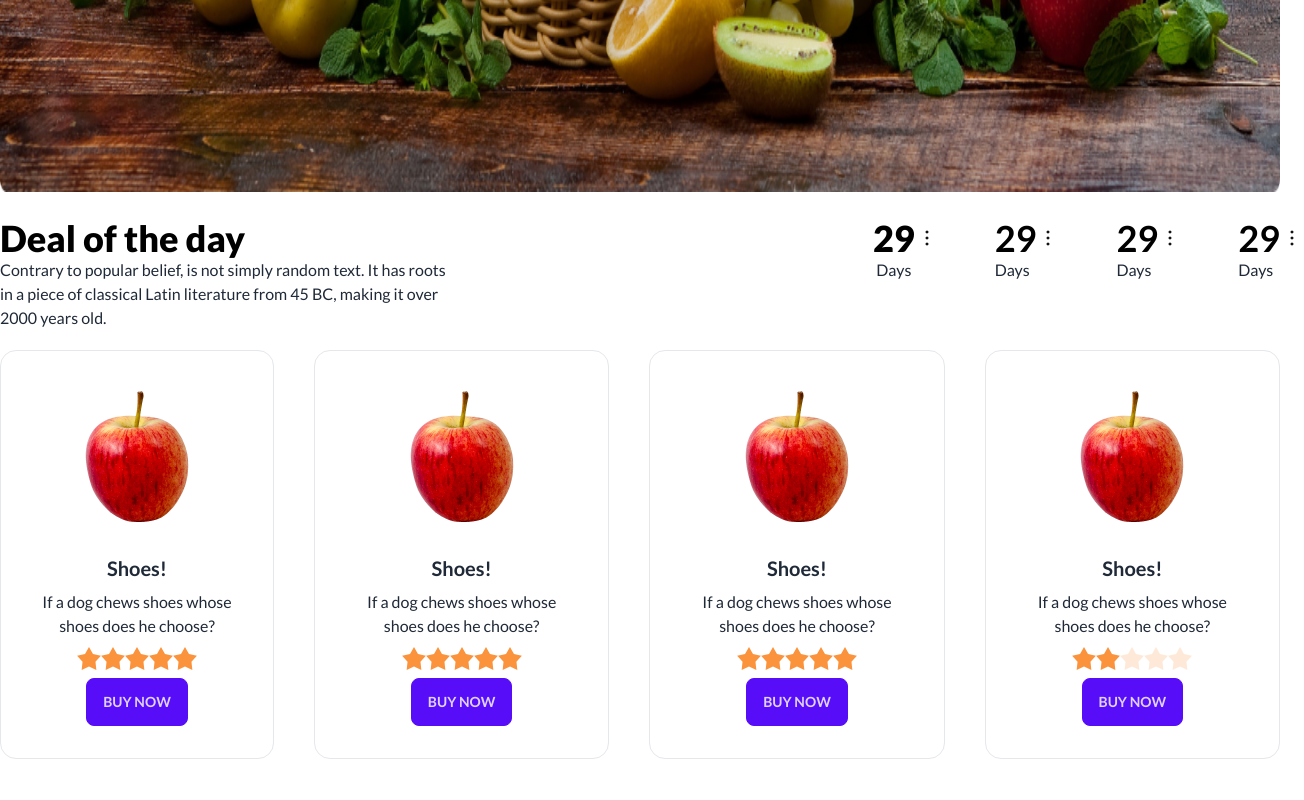
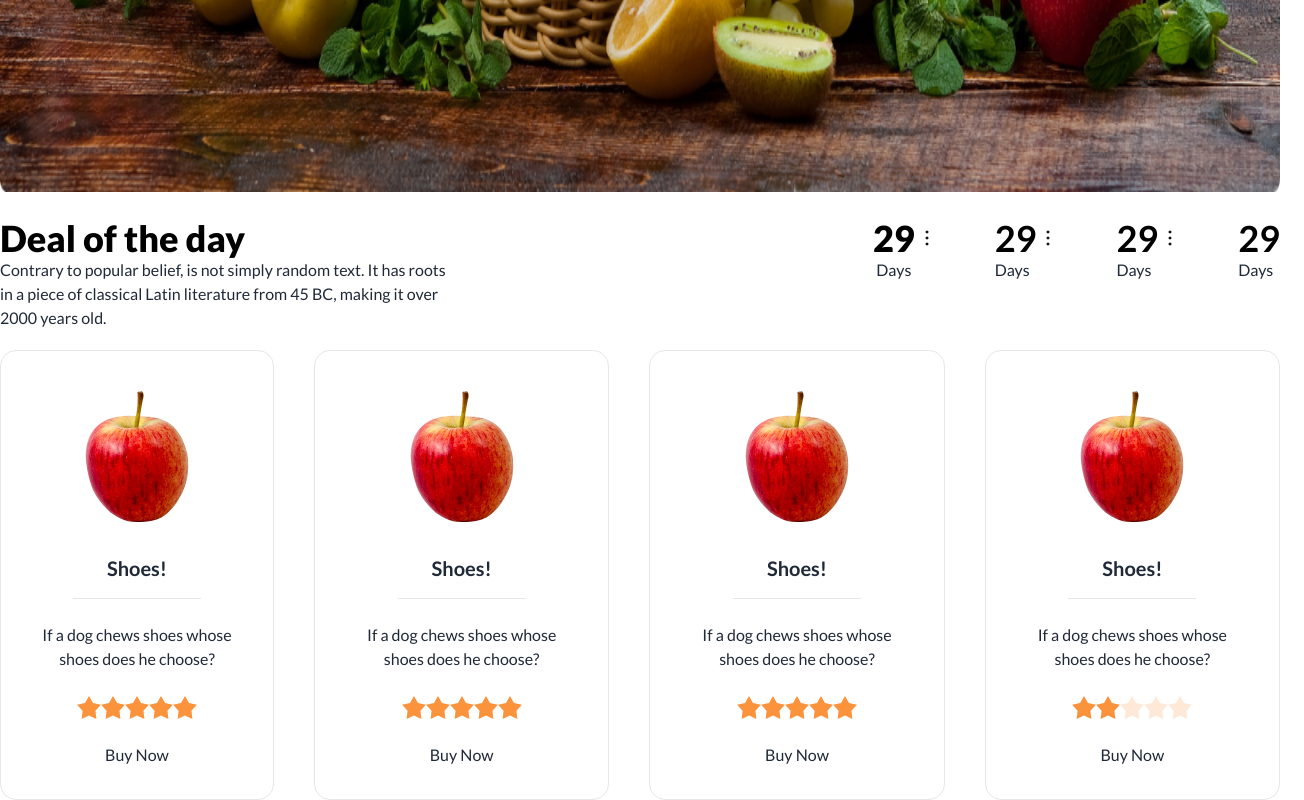
Before and after one commit to shakibahmedbd/fruit-brust, a plain HTML site: page index.html in a window 1280 px wide. Shown: the part 884-1684 px from the top of the page, 1304 px wide, since content can reach past the window. Before the commit the page ends 1643 px from the top, so only its background shows below. Drawn offline with nearby package versions, Linux system fonts and the light colour scheme; grey boxes are pictures that could not be loaded.

Commit message:
added cards

```diff
--- a/index.html
+++ b/index.html
@@ -135,12 +135,7 @@
             <p>Days</p>
           </div>
           <div class="relative">
-            <h3 class="text-4xl font-bold text-black">29 <span class="absolute top-2"><svg
-                  xmlns="http://www.w3.org/2000/svg" width="24" height="24" viewBox="0 0 24 24" fill="none">
-                  <path
-                    d="M12 6.75C11.8011 6.75 11.6103 6.67098 11.4697 6.53033C11.329 6.38968 11.25 6.19891 11.25 6C11.25 5.80109 11.329 5.61032 11.4697 5.46967C11.6103 5.32902 11.8011 5.25 12 5.25C12.1989 5.25 12.3897 5.32902 12.5303 5.46967C12.671 5.61032 12.75 5.80109 12.75 6C12.75 6.19891 12.671 6.38968 12.5303 6.53033C12.3897 6.67098 12.1989 6.75 12 6.75ZM12 12.75C11.8011 12.75 11.6103 12.671 11.4697 12.5303C11.329 12.3897 11.25 12.1989 11.25 12C11.25 11.8011 11.329 11.6103 11.4697 11.4697C11.6103 11.329 11.8011 11.25 12 11.25C12.1989 11.25 12.3897 11.329 12.5303 11.4697C12.671 11.6103 12.75 11.8011 12.75 12C12.75 12.1989 12.671 12.3897 12.5303 12.5303C12.3897 12.671 12.1989 12.75 12 12.75ZM12 18.75C11.8011 18.75 11.6103 18.671 11.4697 18.5303C11.329 18.3897 11.25 18.1989 11.25 18C11.25 17.8011 11.329 17.6103 11.4697 17.4697C11.6103 17.329 11.8011 17.25 12 17.25C12.1989 17.25 12.3897 17.329 12.5303 17.4697C12.671 17.6103 12.75 17.8011 12.75 18C12.75 18.1989 12.671 18.3897 12.5303 18.5303C12.3897 18.671 12.1989 18.75 12 18.75Z"
-                    stroke="#121212" stroke-width="1.5" stroke-linecap="round" stroke-linejoin="round" />
-                </svg></span> </h3>
+            <h3 class="text-4xl font-bold text-black">29</h3>
             <p>Days</p>
           </div>
         </div>
@@ -152,8 +147,10 @@
           <figure class="px-10 pt-10">
             <img src="/images/fruit6.png" alt="Shoes" class="rounded-xl" />
           </figure>
-          <div class="card-body items-center text-center">
-            <h2 class="card-title">Shoes!</h2>
+          <div class="card-body items-center text-center space-y-4">
+            <div class="border-b w-32 flex justify-center pb-4">
+              <h2 class="card-title">Shoes!</h2>
+            </div>
             <p>If a dog chews shoes whose shoes does he choose?</p>
             <div class="rating">
               <input type="radio" name="rating-2" class="mask mask-star-2 bg-orange-400" />
@@ -163,7 +160,7 @@
               <input type="radio" name="rating-2" class="mask mask-star-2 bg-orange-400" />
             </div>
             <div class="card-actions">
-              <button class="btn btn-primary">Buy Now</button>
+              <button class="">Buy Now</button>
             </div>
           </div>
         </div>
@@ -171,8 +168,10 @@
           <figure class="px-10 pt-10">
             <img src="/images/fruit6.png" alt="Shoes" class="rounded-xl" />
           </figure>
-          <div class="card-body items-center text-center">
-            <h2 class="card-title">Shoes!</h2>
+          <div class="card-body items-center text-center space-y-4">
+            <div class="border-b w-32 flex justify-center pb-4">
+              <h2 class="card-title">Shoes!</h2>
+            </div>
             <p>If a dog chews shoes whose shoes does he choose?</p>
             <div class="rating">
               <input type="radio" name="rating-2" class="mask mask-star-2 bg-orange-400" />
@@ -182,7 +181,7 @@
               <input type="radio" name="rating-2" class="mask mask-star-2 bg-orange-400" />
             </div>
             <div class="card-actions">
-              <button class="btn btn-primary">Buy Now</button>
+              <button class="">Buy Now</button>
             </div>
           </div>
         </div>
@@ -190,8 +189,10 @@
           <figure class="px-10 pt-10">
             <img src="/images/fruit6.png" alt="Shoes" class="rounded-xl" />
           </figure>
-          <div class="card-body items-center text-center">
-            <h2 class="card-title">Shoes!</h2>
+          <div class="card-body items-center text-center space-y-4">
+            <div class="border-b w-32 flex justify-center pb-4">
+              <h2 class="card-title">Shoes!</h2>
+            </div>
             <p>If a dog chews shoes whose shoes does he choose?</p>
             <div class="rating">
               <input type="radio" name="rating-2" class="mask mask-star-2 bg-orange-400" />
@@ -201,7 +202,7 @@
               <input type="radio" name="rating-2" class="mask mask-star-2 bg-orange-400" />
             </div>
             <div class="card-actions">
-              <button class="btn btn-primary">Buy Now</button>
+              <button class="">Buy Now</button>
             </div>
           </div>
         </div>
@@ -209,8 +210,12 @@
           <figure class="px-10 pt-10">
             <img src="/images/fruit6.png" alt="Shoes" class="rounded-xl" />
           </figure>
-          <div class="card-body items-center text-center">
-            <h2 class="card-title">Shoes!</h2>
+          <div class="card-body items-center text-center space-y-4">
+            <div class="border-b w-32 flex justify-center pb-4">
+              <h2 class="card-title">Shoes!</h2>
+            </div>
+
+
             <p>If a dog chews shoes whose shoes does he choose?</p>
             <div class="rating">
               <input type="radio" name="rating-2" class="mask mask-star-2 bg-orange-400" />
@@ -220,7 +225,7 @@
               <input type="radio" name="rating-2" class="mask mask-star-2 bg-orange-400" />
             </div>
             <div class="card-actions">
-              <button class="btn btn-primary">Buy Now</button>
+              <button class="">Buy Now</button>
             </div>
           </div>
         </div>
```
